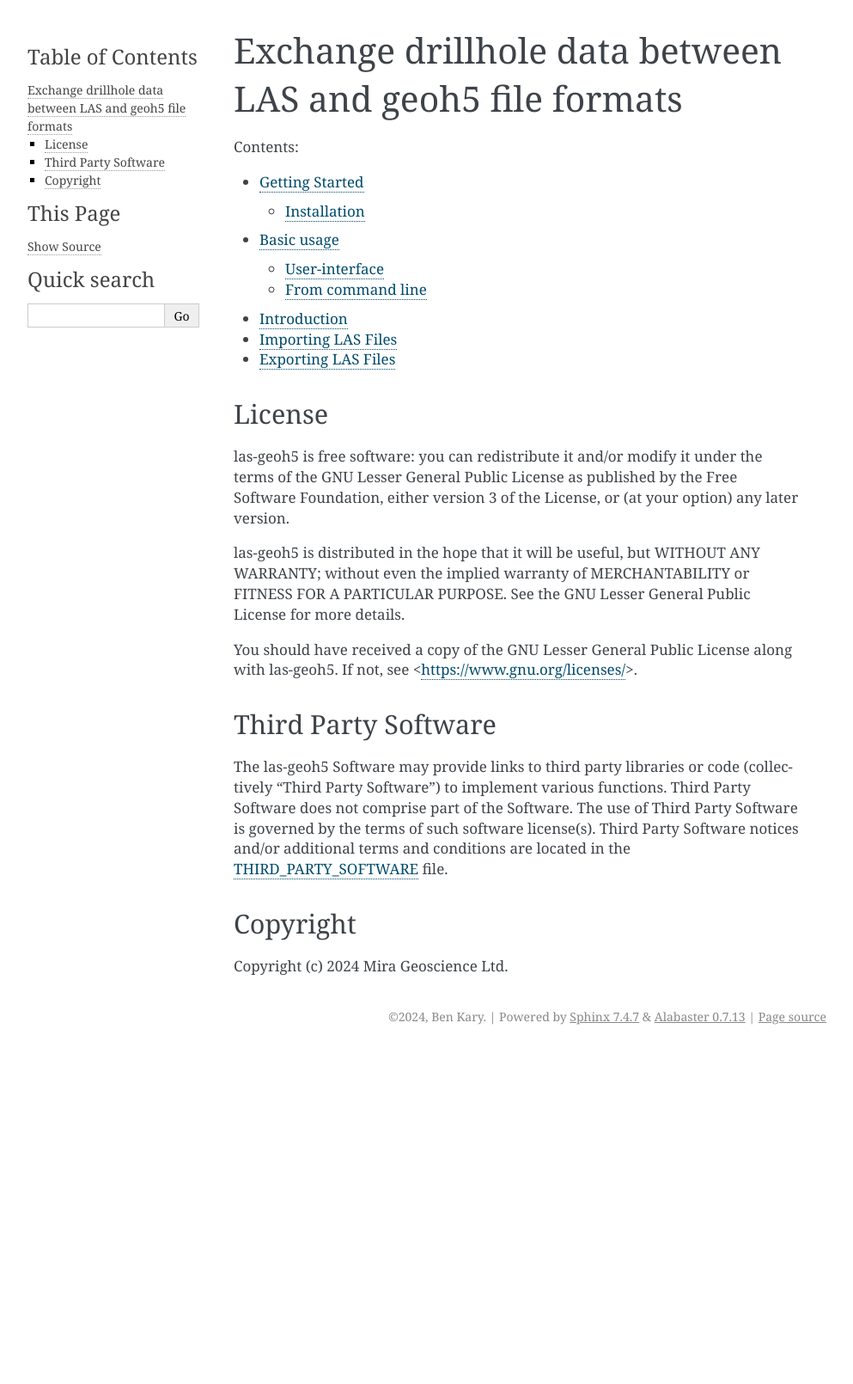
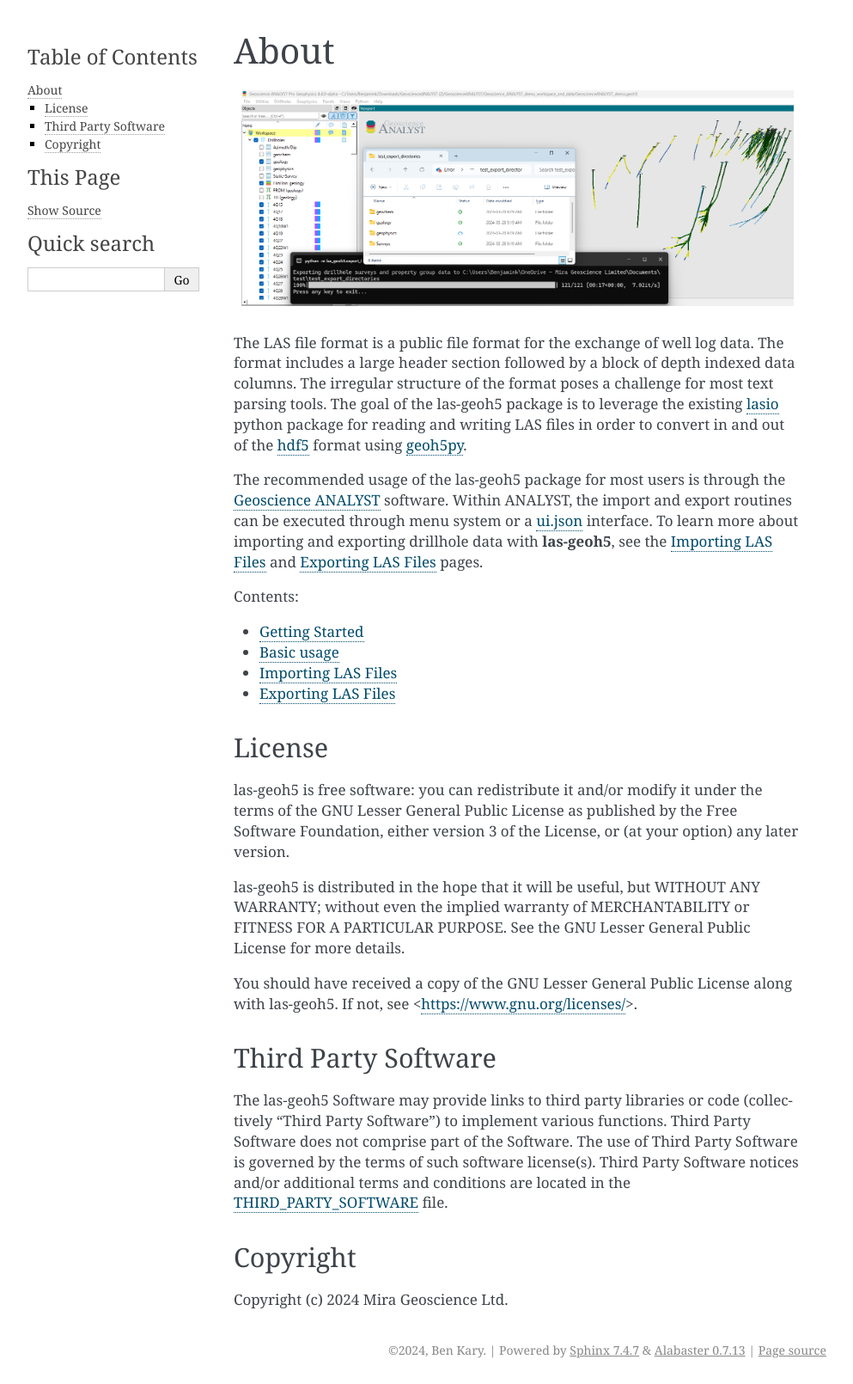
Before and after one commit to MiraGeoscience/las-geoh5, a Sphinx documentation site: the page built from docs/source/index.rst, in a window 1280 px wide. Shown: the whole page at 86% size, without its empty margins (148-1141 px from the left). Built offline with Sphinx 7.4.7, drawn with Linux system fonts in a browser that asks for light colours; before the commit the page ends 1222 px from its top, so only the background shows below that.

Commit message:
Make more similar to curve-apps docs and reference the menu access in getting started and basic usage sections

```diff
--- a/docs/source/getting_started.rst
+++ b/docs/source/getting_started.rst
@@ -3,7 +3,9 @@
 Getting Started
 ===============
 
-Whether you are developer or an end-user, this page will help you get started with the **las-geoh5** package.
+I you are a Geoscience ANALYST user, you can skip this section since the installation will be bundled into
+your software and using las-geoh5 is as simple as selecting from menu.  Otherwise, read on to learn how to
+install and use via ui.json file inside or outside of ANALYST.
 
 .. contents::
 
--- a/docs/source/index.rst
+++ b/docs/source/index.rst
@@ -3,16 +3,35 @@
    You can adapt this file completely to your liking, but it should at least
    contain the root `toctree` directive.
 
-Exchange drillhole data between LAS and geoh5 file formats
-==========================================================
+About
+=====
+
+.. figure:: /images/index.png
+    :align: center
+    :width: 100%
+
+The LAS file format is a public file format for the exchange of well log data.
+The format includes a large header section followed by a block of depth indexed
+data columns.  The irregular structure of the format poses a challenge for most
+text parsing tools.  The goal of the las-geoh5 package is to leverage the
+existing `lasio <https://lasio.readthedocs.io/en/latest/>`_ python package for
+reading and writing LAS files in order to convert in and out of the
+`hdf5 <https://docs.h5py.org/en/stable/>`_ format using
+`geoh5py <https://mirageoscience-geoh5py.readthedocs-hosted.com/en/latest/>`_.
+
+The recommended usage of the las-geoh5 package for most users is through the
+`Geoscience ANALYST <https://mirageoscience.com/geoscience-analyst/>`_ software.
+Within ANALYST, the import and export routines can be executed through menu system
+or a `ui.json <https://mirageoscience-geoh5py.readthedocs-hosted.com/en/latest/content/uijson_format/index.html>`_
+interface.  To learn more about importing and exporting drillhole data with
+**las-geoh5**, see the :ref:`import` and :ref:`export` pages.
 
 .. toctree::
-   :maxdepth: 2
+   :maxdepth: 1
    :caption: Contents:
 
    getting_started
    usage
-   introduction
    import
    export
 
--- a/docs/source/usage.rst
+++ b/docs/source/usage.rst
@@ -2,6 +2,12 @@
 
 Basic usage
 ===========
+
+If you are a Geoscience ANALYST user, you can also skip this section since the import/export dialogs will be available
+through the menu system in ANALYST.  I you are not an ANALYST user, you should give it a try!  las-geoh5 will be
+included in the free viewer.  If you're *still* not convinced, or if you're an advanced user or developer and need to
+run a custom ui.json, then read on to learn how to run via ui.json.
+
 
 The main entry points to the various modules are ``ui.json`` file (stored under the ``las_geoh5_assets`` directory).
 The ``ui.json`` has the dual purpose of (1) rendering a user-interface from Geoscience ANALYST and (2) storing the input
```
Also changed, not shown: docs/source/introduction.rst (deleted, +0 -24 lines), docs/source/images/index.png (added), docs/source/images/intro.png (deleted).
